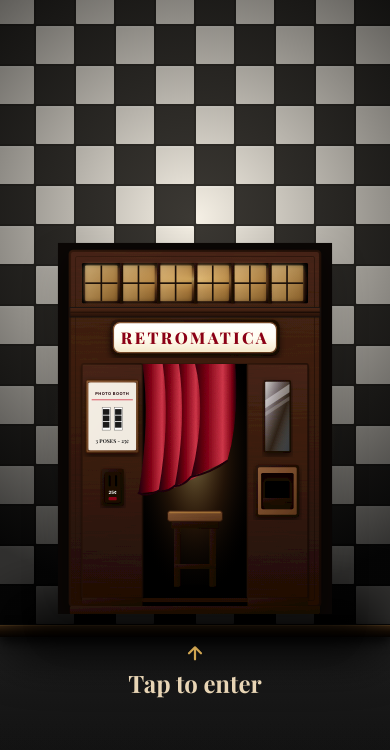
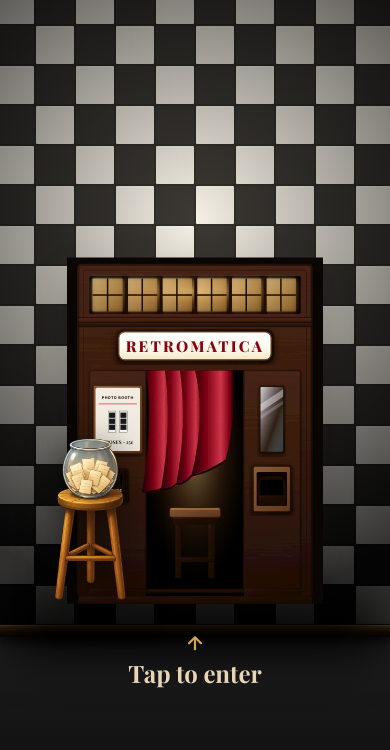
Before and after one commit to abishxk/Photobooth, a React (Vite) app: page / in a window 390 px wide. Shown: the top 750 px of the page. Built offline with nearby package versions, Linux system fonts and the light colour scheme; a web font is replaced by a local one.

Commit message:
fix: make stool visible on mobile, scale together with booth and tuck inward

```diff
--- a/src/components/LandingPage.tsx
+++ b/src/components/LandingPage.tsx
@@ -84,10 +84,15 @@ export default function LandingPage() {
       */}
       <style>{`
         @media (max-width: 767px) {
-          .photobooth-btn {
+          .scene-wrapper {
             transform-origin: 50% 100% !important;
-            transform: scale(0.75) translateY(2.5rem) !important;
-            margin-top: calc((1 - 0.75) * -100%) !important;
+            transform: scale(0.70) translateY(2.5rem) !important;
+            margin-top: calc((1 - 0.70) * -100%) !important;
+          }
+          .daily-note-stool {
+            left: -50px !important;
+            bottom: -20px !important;
+            z-index: 30 !important;
           }
           .cta-label {
             top: 3rem !important;
@@ -96,11 +101,11 @@ export default function LandingPage() {
       `}</style>
 
       {/* Wrapper gives us a positioned context so the stool can overlap */}
-      <div className="relative z-10" style={{ width: '100%', maxWidth: 420 }}>
+      <div className="scene-wrapper relative z-10" style={{ width: '100%', maxWidth: 420 }}>
 
-        {/* ── DAILY NOTE STOOL — left of booth, desktop only ── */}
+        {/* ── DAILY NOTE STOOL ── */}
         <motion.div
-          className="hidden md:block absolute z-20"
+          className="absolute z-20 daily-note-stool"
           style={{ left: '-160px', bottom: '-26px' }}
           initial={{ opacity: 0, y: 10 }}
           animate={{ opacity: isEntering ? 0 : 1, y: 0 }}
```
Also changed, not shown: src/assets/paper.png (added).
